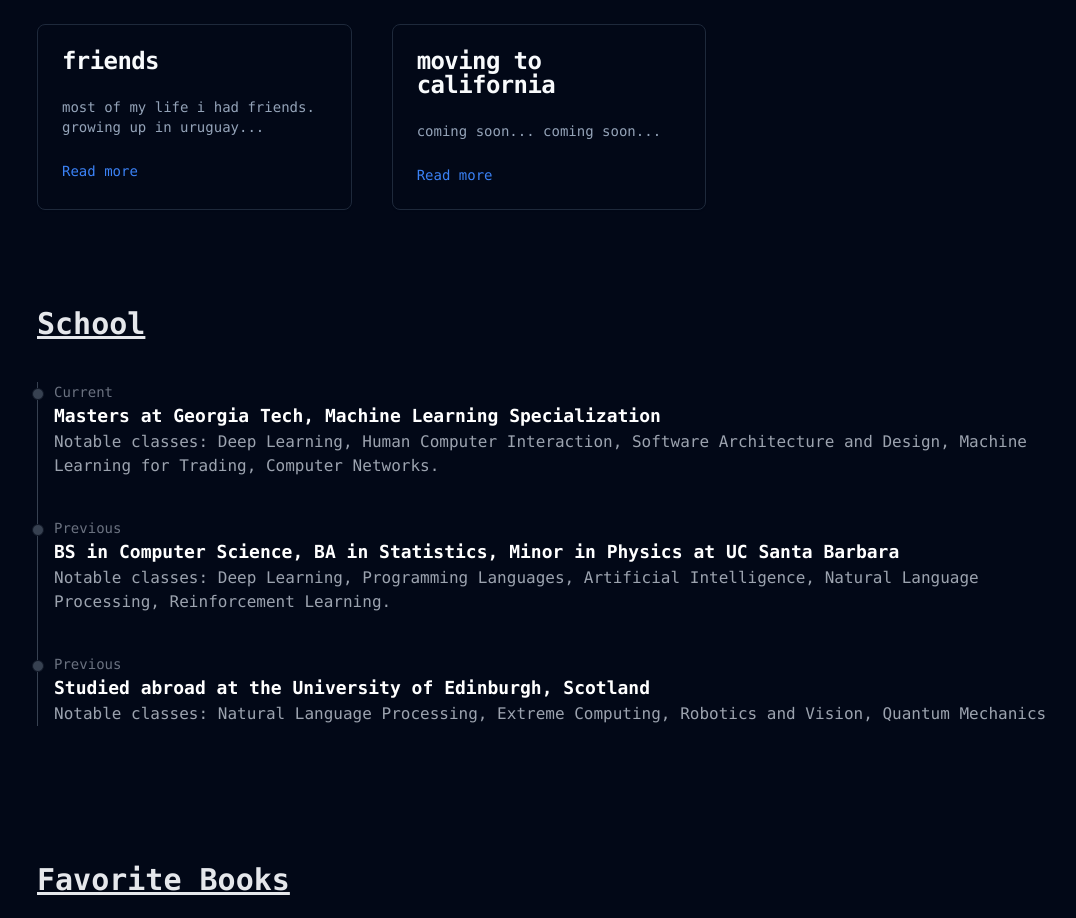
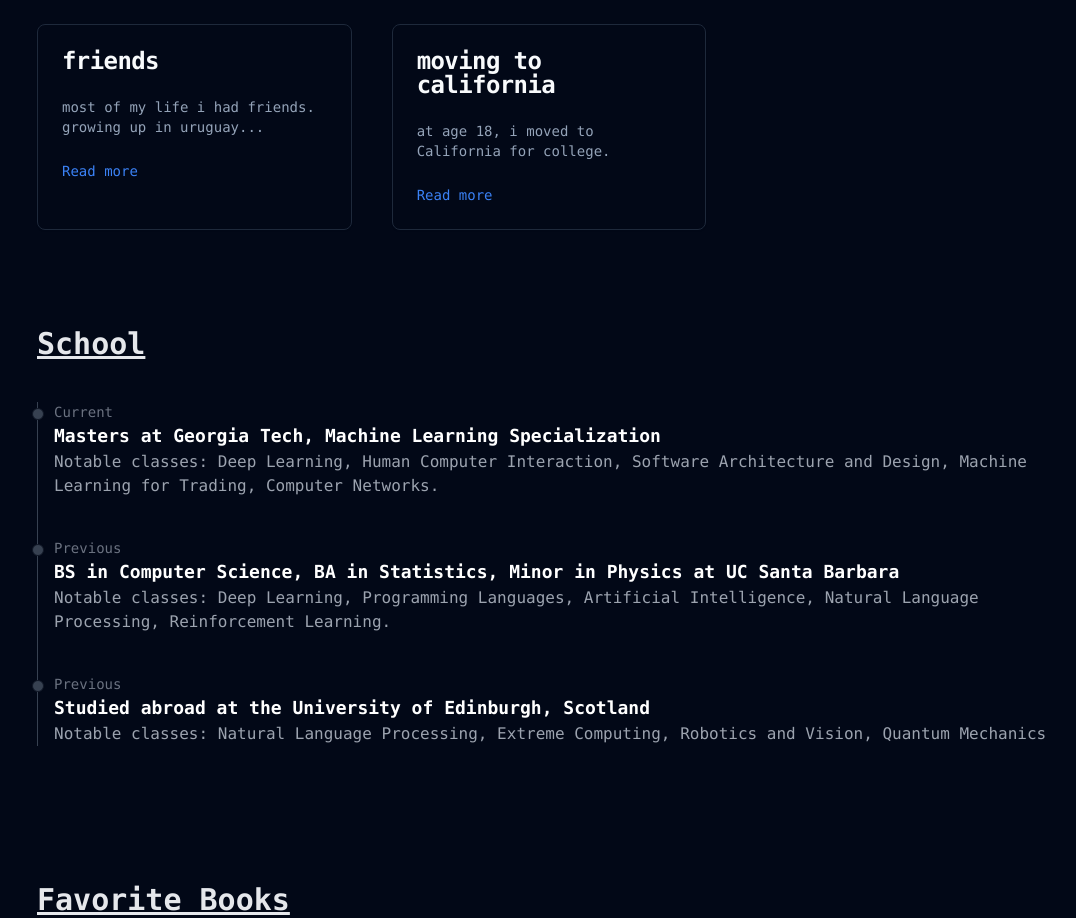
Before and after one commit to aripo99/personal-website, a Next.js app: page / in a window 1280 px wide. Shown: the part 3160-4078 px from the top of the page, without its empty margins (91-1167 px from the left). Built offline with nearby package versions, Linux system fonts and the light colour scheme.

Commit message:
Add moving to california blog

```diff
--- a/components/Blog.tsx
+++ b/components/Blog.tsx
@@ -15,7 +15,7 @@
     },
     {
         title: "moving to california",
-        description: "coming soon... coming soon...",
+        description: "at age 18, i moved to California for college.",
         link: "blogs/moving-to-california",
     }
 ];
```
Also changed, not shown: blog/moving-to-california.md (+9 -1 lines).
